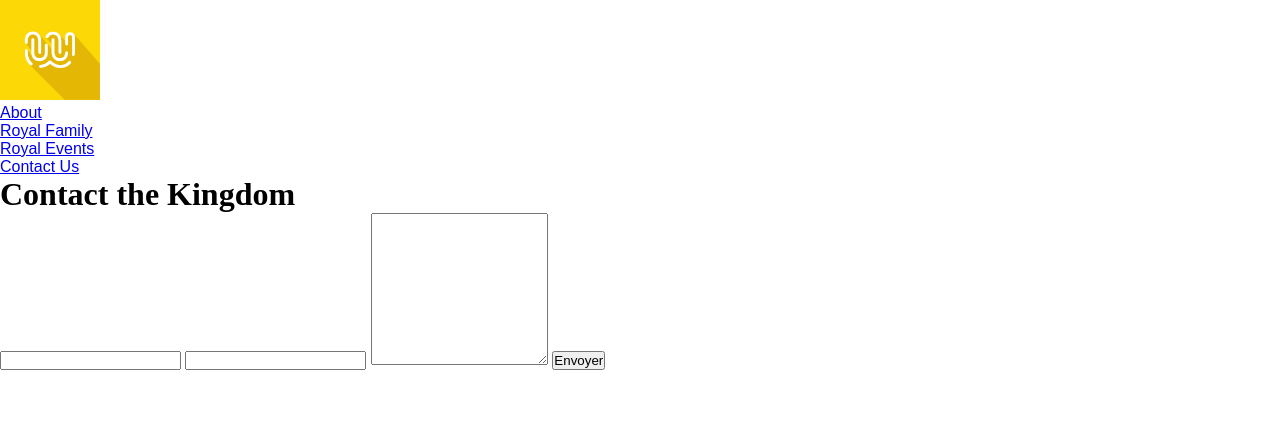
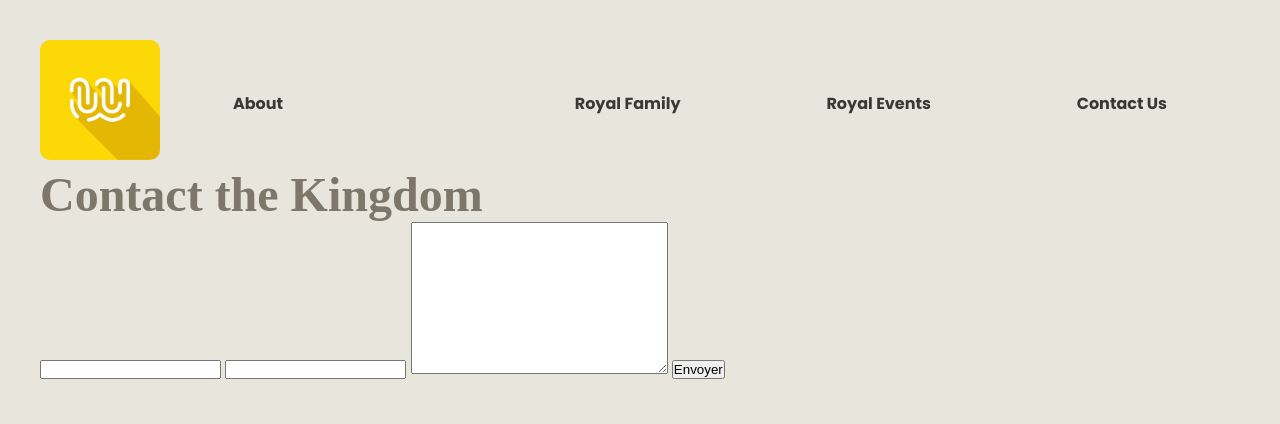
Before and after one commit to Ashitaaka/wild_kingdom_challenge, a plain HTML site: page assets/pages/contact.html in a window 1280 px wide. Drawn offline with Linux system fonts and the light colour scheme; a web font is replaced by a local one.

Commit message:
ajout css

```diff
--- a/assets/pages/contact.html
+++ b/assets/pages/contact.html
@@ -5,9 +5,13 @@
     <meta name="viewport" content="width=device-width" />
     <title>Wild Kingdom - Contact us</title>
     <link href="../../style.css" rel="stylesheet" type="text/css" />
+    <link rel="preconnect" href="https://fonts.googleapis.com">
+    <link rel="preconnect" href="https://fonts.gstatic.com" crossorigin>
+    <link href="https://fonts.googleapis.com/css2?family=Pirata+One&family=Poppins:ital,wght@0,300;0,400;0,500;0,600;0,700;1,300;1,400;1,500;1,600;1,700&display=swap" rel="stylesheet">
   </head>
 
   <body>
+    <main>
       <header>
           <div class="logo">
             <img src="../images/logo.png" alt="Wild kingdom" />
@@ -23,16 +27,17 @@
         </header>
 
         <section class="content">
-          <h2>
+          <h1>
             Contact the Kingdom
-          </h2>
-        <form action="" name="contact_form">
+          </h1>
+        <form action="" name="contact-form">
           <input type="text" name="name" id="name" value="">
           <input type="text" name="email" id="email" value="">
-          <textarea name="message" id="message"  ols="30" rows="10"></textarea>
+          <textarea name="message" id="message"  cols="30" rows="10"></textarea>
           <input type="button" name="button" id="button" value="Envoyer">
         </form>
         </section>
+      </main>
 
         <!-- Connect the Javascript file -->
         <script src="../../script.js"></script>
--- a/style.css
+++ b/style.css
@@ -1,3 +1,8 @@
+:root{
+    --first-text-color : rgb(124, 119, 106);
+    --second-text-color : rgb(58, 56, 50);
+
+}
 
 *{
     box-sizing: border-box;
@@ -8,11 +13,14 @@
 body{
     font-size: 16px;
     font-family: 'Poppins', sans-serif;
+    background-color: rgb(232, 229, 221);
+    color: var(--second-text-color);
     height: 100vh;
 }
 
 h1, h2{
     font-family: 'Pirata One', serif;
+    color: var(--first-text-color);
 }
 
 h1{
@@ -24,9 +32,29 @@ h2{
 }
 
 main{
-  margin: auto;
-  padding: 40px;
+    max-width: 1920px;
+    margin: auto;
+    padding: 40px;
+}
+header{
+    display: flex;
+    align-items: center;
+}
+nav{
+    flex: 1;
+}
+nav a{
+    color: var(--second-text-color);
+    font-weight: 700;
+    text-decoration: none;
 }
 .logo img{
-    width: 100px;
+    width: 120px;
+    border-radius: 10px;
 }
+
+ul{
+    list-style-type: none;
+    display: flex;
+    justify-content: space-around;
+}
```
Also changed, not shown: assets/pages/events.html (+8 -5 lines), index.html (+1 -1 lines), 1 other file.
